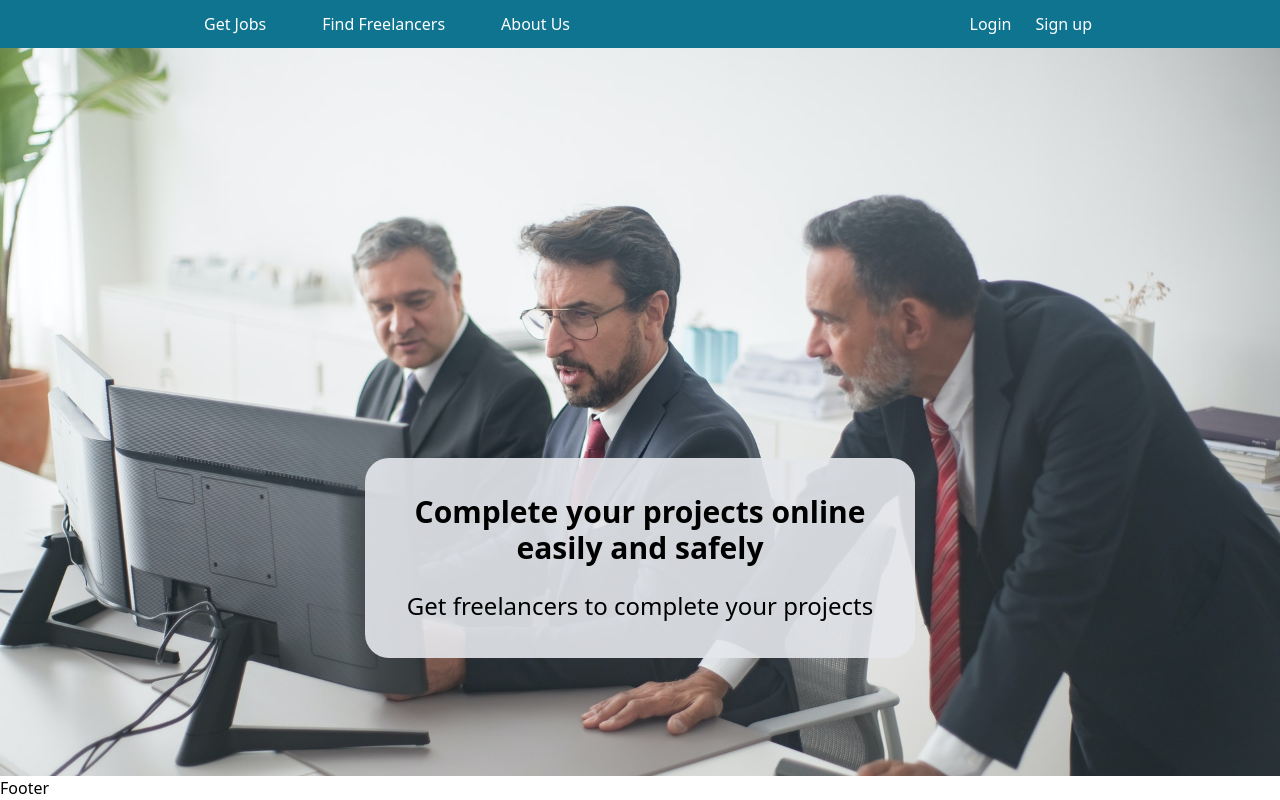
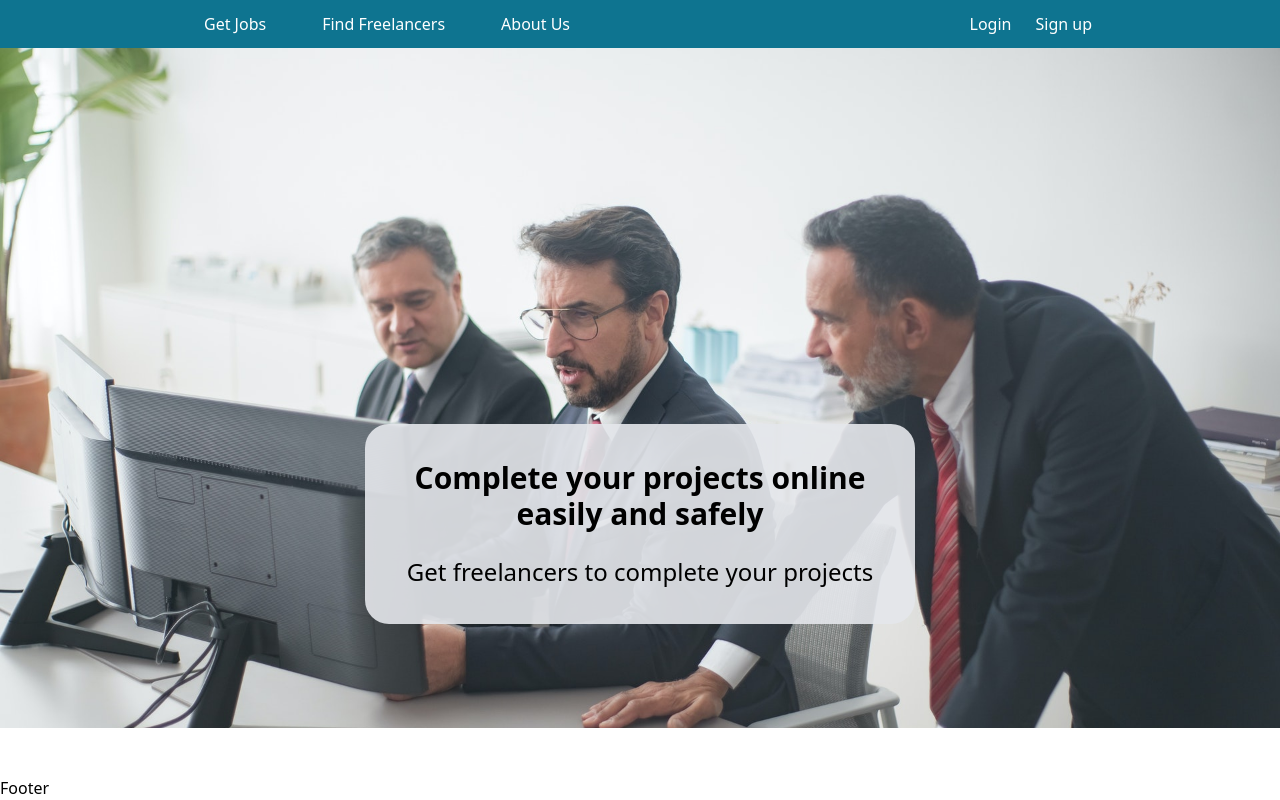
Before and after one commit to moh1434/Maslah-Tech-vue3, a Vue app: page / in a window 1280 px wide. Built offline with nearby package versions, Linux system fonts and the light colour scheme.

Commit message:
fix image height

```diff
--- a/src/pages/index.vue
+++ b/src/pages/index.vue
@@ -14,7 +14,7 @@
   background: url('@/assets/imgs/img1.jpg') black;
   background-size: cover;
   background-repeat: no-repeat;
-  height: 100%;
+  height: 85vh;
   color: black;
   text-align: center;
 }
```
